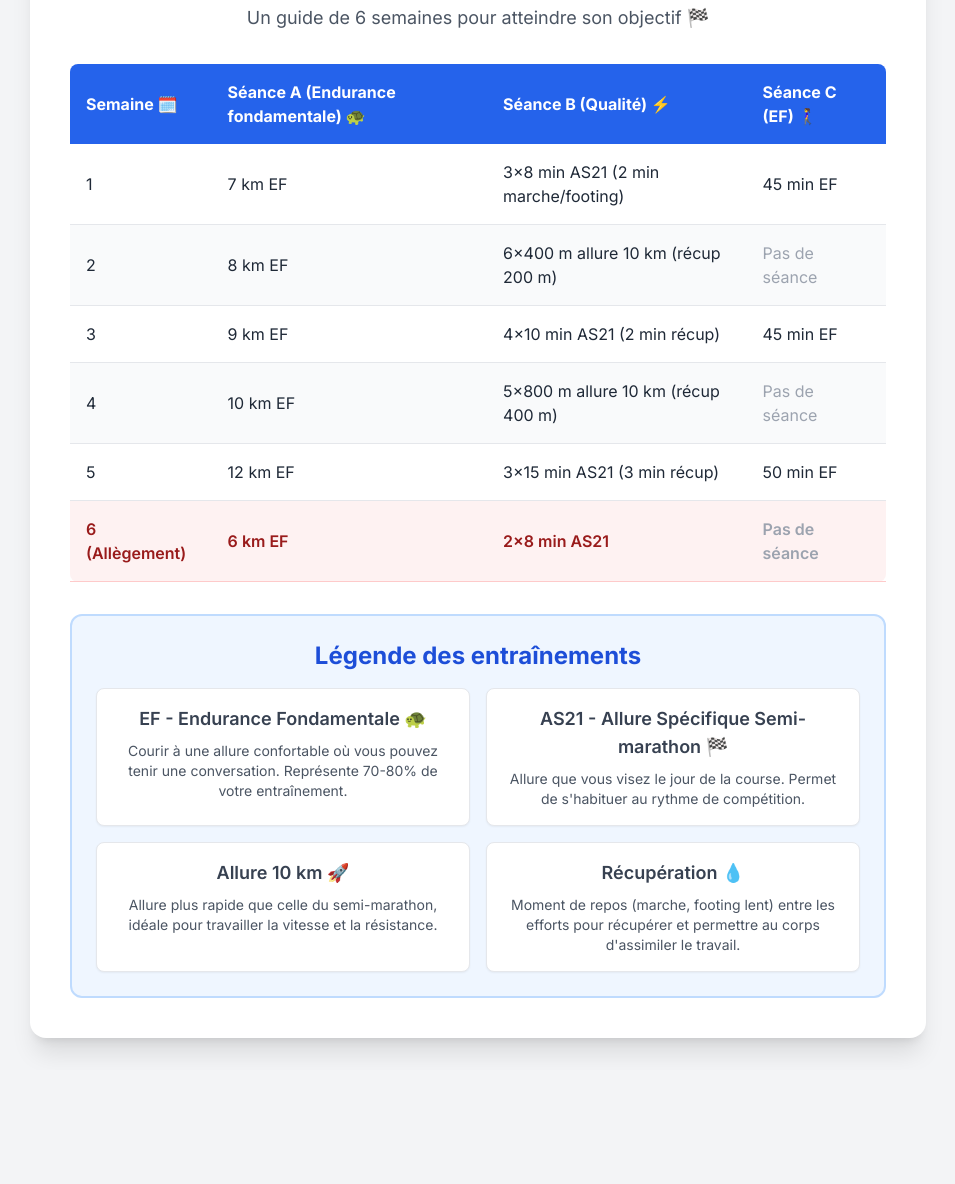
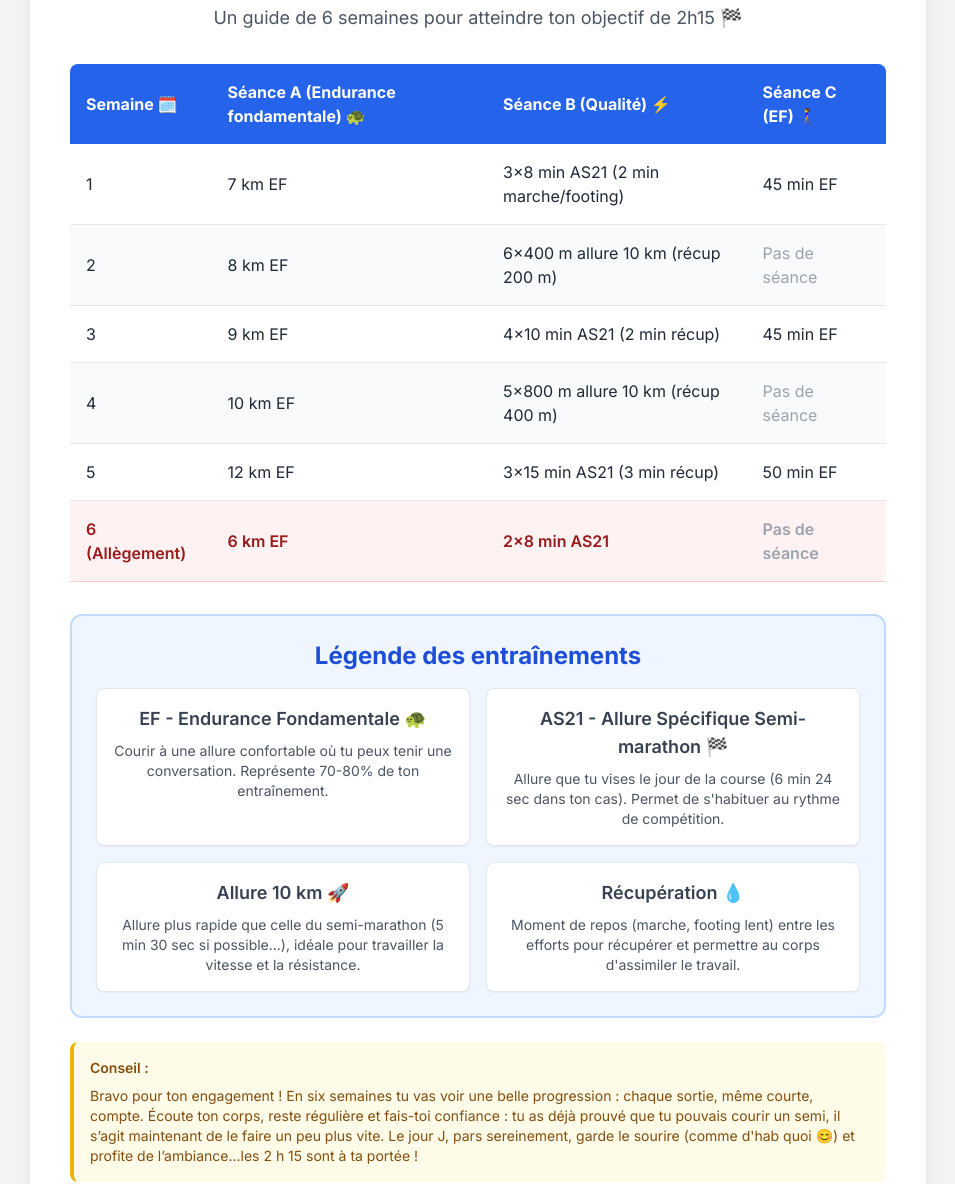
Before and after one commit to Noexicaise/Plansemi, a plain HTML site: page index.html in a window 1280 px wide. Shown: the part 116-1300 px from the top of the page, without its empty margins (162-1117 px from the left). Before the commit the page ends 1186 px from the top, so only its background shows below. Drawn offline with nearby package versions, Linux system fonts and the light colour scheme.

Commit message:
Update index.html

```diff
--- a/index.html
+++ b/index.html
@@ -23,7 +23,7 @@
                 Plan d'entraînement pour le semi de Marta 🏃‍♀️
             </h1>
             <p class="text-lg text-gray-600">
-                Un guide de 6 semaines pour atteindre son objectif 🏁
+                Un guide de 6 semaines pour atteindre ton objectif de 2h15 🏁
             </p>
         </header>
 
@@ -86,19 +86,19 @@
                 <div class="bg-white p-4 rounded-lg shadow-sm border border-gray-200">
                     <h3 class="font-semibold text-lg text-gray-700 mb-2">EF - Endurance Fondamentale 🐢</h3>
                     <p class="text-sm text-gray-600">
-                        Courir à une allure confortable où vous pouvez tenir une conversation. Représente 70-80% de votre entraînement.
+                        Courir à une allure confortable où tu peux tenir une conversation. Représente 70-80% de ton entraînement.
                     </p>
                 </div>
                 <div class="bg-white p-4 rounded-lg shadow-sm border border-gray-200">
                     <h3 class="font-semibold text-lg text-gray-700 mb-2">AS21 - Allure Spécifique Semi-marathon 🏁</h3>
                     <p class="text-sm text-gray-600">
-                        Allure que vous visez le jour de la course. Permet de s'habituer au rythme de compétition.
+                        Allure que tu vises le jour de la course (6 min 24 sec dans ton cas). Permet de s'habituer au rythme de compétition.
                     </p>
                 </div>
                 <div class="bg-white p-4 rounded-lg shadow-sm border border-gray-200">
                     <h3 class="font-semibold text-lg text-gray-700 mb-2">Allure 10 km 🚀</h3>
                     <p class="text-sm text-gray-600">
-                        Allure plus rapide que celle du semi-marathon, idéale pour travailler la vitesse et la résistance.
+                        Allure plus rapide que celle du semi-marathon (5 min 30 sec si possible...), idéale pour travailler la vitesse et la résistance.
                     </p>
                 </div>
                 <div class="bg-white p-4 rounded-lg shadow-sm border border-gray-200">
@@ -107,9 +107,14 @@
                         Moment de repos (marche, footing lent) entre les efforts pour récupérer et permettre au corps d'assimiler le travail.
                     </p>
                 </div>
+				<!-- Addendum Section -->
+
             </div>
         </div>
-
+<div class="mt-6 p-4 rounded-lg bg-yellow-50 border-l-4 border-yellow-500 text-sm text-yellow-800">
+                <p class="font-semibold mb-2">Conseil :</p>
+                <p>Bravo pour ton engagement ! En six semaines tu vas voir une belle progression : chaque sortie, même courte, compte. Écoute ton corps, reste régulière et fais-toi confiance : tu as déjà prouvé que tu pouvais courir un semi, il s’agit maintenant de le faire un peu plus vite. Le jour J, pars sereinement, garde le sourire (comme d'hab quoi 😊) et profite de l’ambiance...les 2 h 15 sont à ta portée !</p>
+            </div>
     </div>
 
 </body>
```
